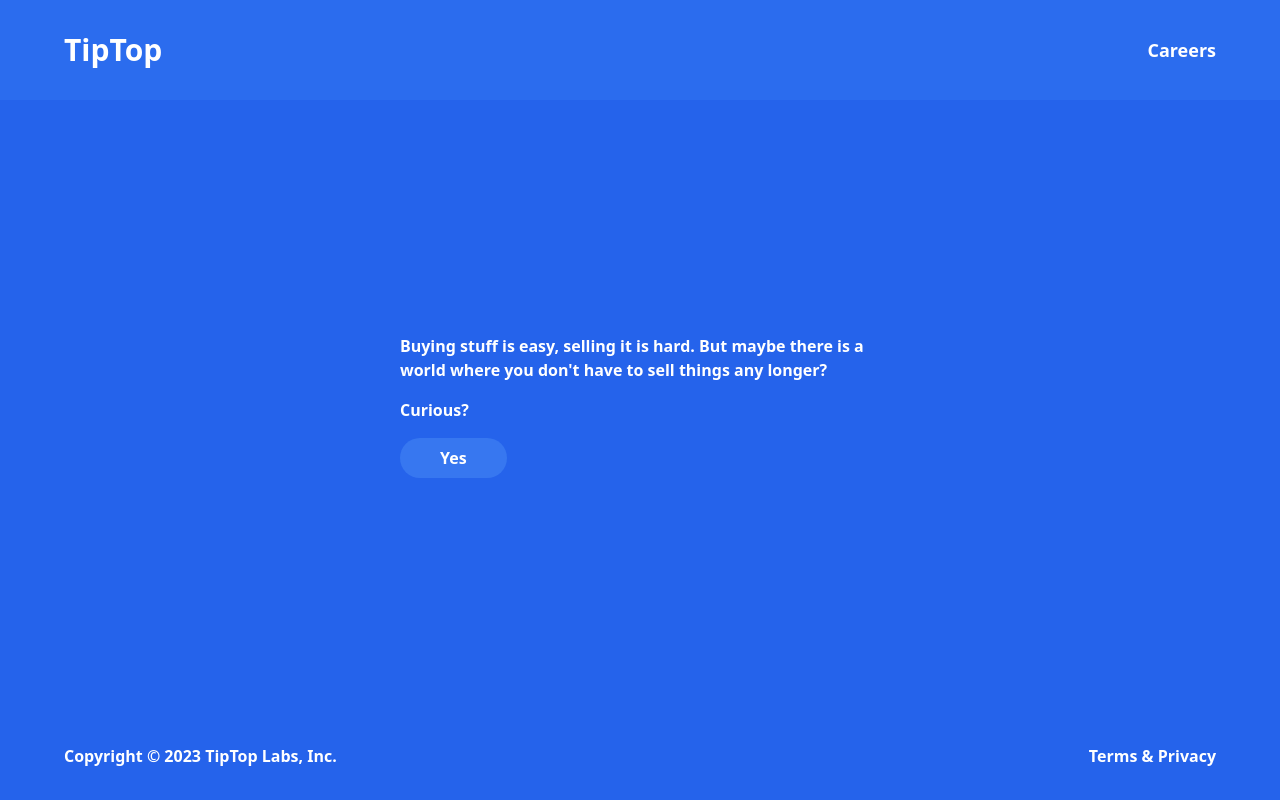
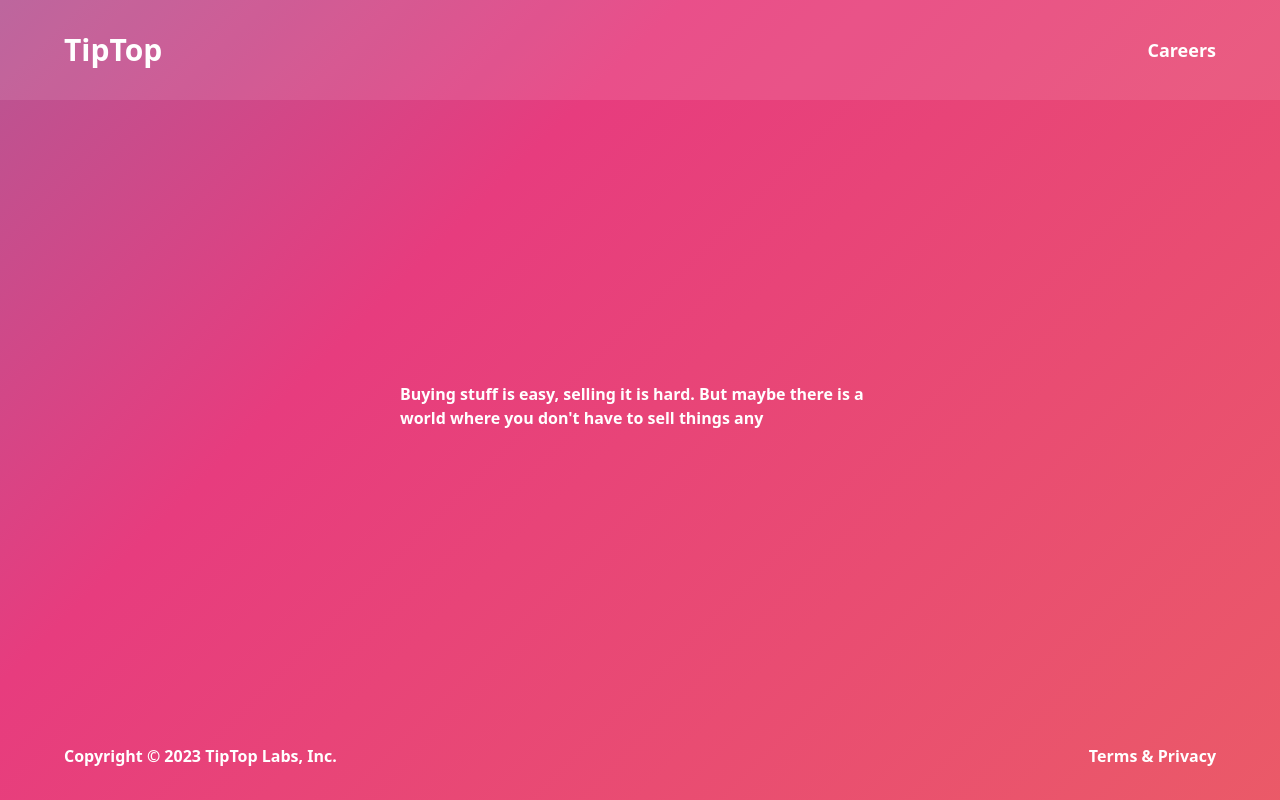
Before and after one commit to JavierUlisesAmarilla/tiptop-landing-page, a React (Vite) app: page / in a window 1280 px wide. Built offline with nearby package versions, Linux system fonts and the light colour scheme.

Commit message:
apply gradient animation

```diff
--- a/src/App.jsx
+++ b/src/App.jsx
@@ -6,7 +6,7 @@ import {Slider} from './components/Slider'
 
 export const App = () => {
   return (
-    <div className='flex flex-col items-center justify-between w-full h-full font-semibold text-white bg-blue-600'>
+    <div className='flex flex-col items-center justify-between w-full h-full font-semibold text-white App'>
       <Header/>
       <Slider/>
       <Footer/>
--- a/src/components/Header.jsx
+++ b/src/components/Header.jsx
@@ -3,7 +3,7 @@ import React from 'react'
 
 export const Header = () => {
   return (
-    <div className='flex items-center justify-between w-full px-16 py-8 bg-blue-500 bg-opacity-30'>
+    <div className='flex items-center justify-between w-full px-16 py-8 bg-gray-100 bg-opacity-10'>
       <div className='text-3xl'>TipTop</div>
       <div className='text-lg'>Careers</div>
     </div>
--- a/src/components/slides/Slide0.jsx
+++ b/src/components/slides/Slide0.jsx
@@ -16,7 +16,7 @@ export const Slide0 = () => {
 
   const animNextSlide = () => {
     gsap.timeline()
-        .to('.slide0', {
+        .to('.Slide0', {
           top: '-100%',
           opacity: 0,
           duration: 0.5,
@@ -27,7 +27,7 @@ export const Slide0 = () => {
   }
 
   return (
-    <div className='relative flex flex-col w-full max-w-lg gap-4 p-4 slide0'>
+    <div className='relative flex flex-col w-full max-w-lg gap-4 p-4 Slide0'>
       {displayIndex >= 0 &&
         <PrintText
           text={'Buying stuff is easy, selling it is hard. But maybe there is a world where you don\'t have to sell things any longer?'}
--- a/src/components/slides/Slide1.jsx
+++ b/src/components/slides/Slide1.jsx
@@ -17,7 +17,7 @@ export const Slide1 = () => {
 
   const animNextSlide = () => {
     gsap.timeline()
-        .to('.slide1', {
+        .to('.Slide1', {
           top: '-100%',
           opacity: 0,
           duration: 0.5,
@@ -28,7 +28,7 @@ export const Slide1 = () => {
   }
 
   return (
-    <div className='relative flex flex-col w-full max-w-lg gap-4 slide1'>
+    <div className='relative flex flex-col w-full max-w-lg gap-4 Slide1'>
       {displayIndex >= 0 &&
         <PrintText
           text={'TipTop finds the things you own in your past Amazon purchases or your receipts and magically creates instant cash offers for you.'}
--- a/src/components/slides/Slide2.jsx
+++ b/src/components/slides/Slide2.jsx
@@ -16,7 +16,7 @@ export const Slide2 = () => {
 
   const animNextSlide = () => {
     gsap.timeline()
-        .to('.slide2', {
+        .to('.Slide2', {
           top: '-100%',
           opacity: 0,
           duration: 0.5,
@@ -33,7 +33,7 @@ export const Slide2 = () => {
   }, [displayIndex])
 
   return (
-    <div className='relative flex flex-col w-full max-w-lg gap-4 slide2'>
+    <div className='relative flex flex-col w-full max-w-lg gap-4 Slide2'>
       {displayIndex >= 0 &&
         <PrintText
           text={'Please enter your phone number below to join our waitlist.'}
--- a/src/components/utils/PrintImages.jsx
+++ b/src/components/utils/PrintImages.jsx
@@ -2,7 +2,7 @@ import React, {useState, useEffect} from 'react'
 import classnames from 'classnames'
 
 
-export const PrintImages = ({urlArr, delay = 50, callback}) => {
+export const PrintImages = ({urlArr, delay = 500, callback}) => {
   const [displayImgIndex, setDisplayImgIndex] = useState(0)
 
   const animateImages = () => {
--- a/src/components/utils/PrintText.jsx
+++ b/src/components/utils/PrintText.jsx
@@ -4,7 +4,7 @@ import React, {useState, useEffect} from 'react'
 let printText
 
 
-export const PrintText = ({text, delay = 5, callback}) => {
+export const PrintText = ({text, delay = 50, callback}) => {
   const [displayText, setDisplayText] = useState('')
 
   const animateText = () => {
--- a/src/index.css
+++ b/src/index.css
@@ -16,7 +16,62 @@
   border-radius: 4px;
 }
 
+.App {
+  background: linear-gradient(-45deg, #EE7752, #E73C7E, #23A6D5, #23D5AB);
+  background-size: 400% 400%;
+  -webkit-animation: Gradient 15s ease infinite;
+  -moz-animation: Gradient 15s ease infinite;
+  animation: Gradient 15s ease infinite;
+}
+
+.paused {
+  -webkit-animation-play-state: paused;
+  animation-play-state: paused;
+}
+
 #root {
   width: 100vw;
   height: 100vh;
 }
+
+@-webkit-keyframes Gradient {
+  0% {
+    background-position: 0% 50%
+  }
+
+  50% {
+    background-position: 100% 50%
+  }
+
+  100% {
+    background-position: 0% 50%
+  }
+}
+
+@-moz-keyframes Gradient {
+  0% {
+    background-position: 0% 50%
+  }
+
+  50% {
+    background-position: 100% 50%
+  }
+
+  100% {
+    background-position: 0% 50%
+  }
+}
+
+@keyframes Gradient {
+  0% {
+    background-position: 0% 50%
+  }
+
+  50% {
+    background-position: 100% 50%
+  }
+
+  100% {
+    background-position: 0% 50%
+  }
+}
```
